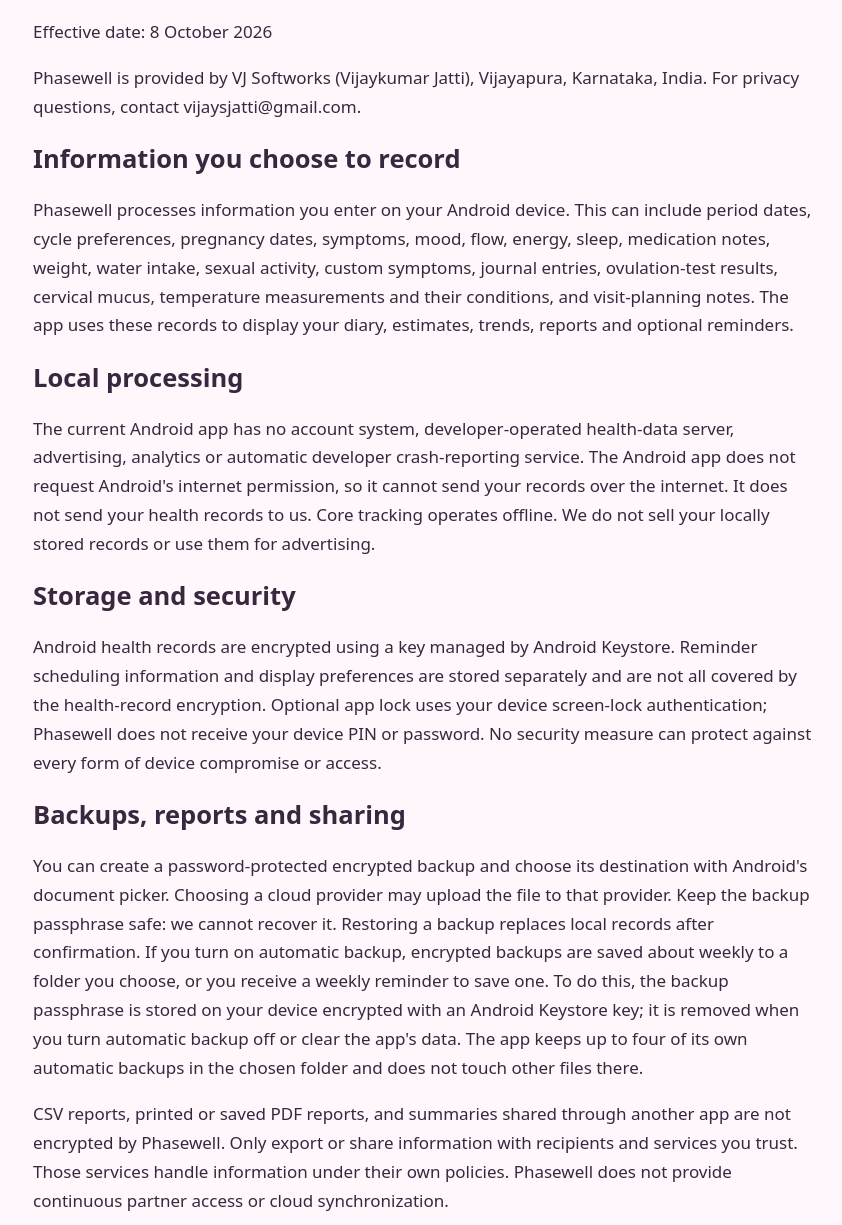
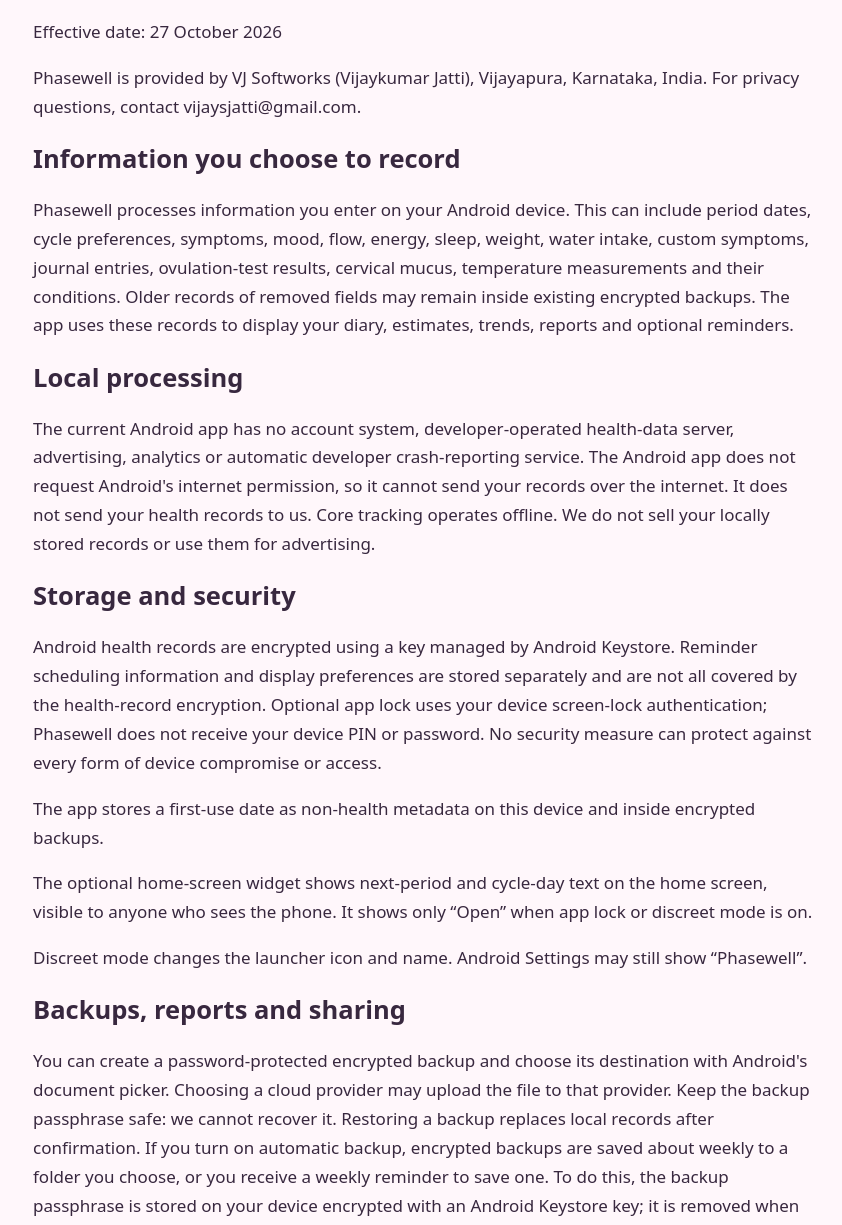
Before and after one commit to vijayjatti123/phasewell, a plain HTML site: page index.html in a window 1280 px wide. Shown: the part 75-1300 px from the top of the page, without its empty margins (217-1059 px from the left). Drawn offline with Linux system fonts and the light colour scheme.

Commit message:
Add files via upload

```diff
--- a/index.html
+++ b/index.html
@@ -1,13 +1,16 @@
 <!doctype html><html lang="en"><head><meta charset="utf-8"><meta name="viewport" content="width=device-width,initial-scale=1"><title>Phasewell Privacy Policy</title><meta name="description" content="Privacy policy for Phasewell, a private period tracker by VJ Softworks."><style>:root{color-scheme:light dark}body{max-width:780px;margin:40px auto;padding:0 20px;font:17px/1.7 system-ui,-apple-system,Segoe UI,Roboto,sans-serif;color:#38283f;background:#fff7fb}h1,h2{line-height:1.25}h1{color:#9e245e}a{color:#aa2466}@media(prefers-color-scheme:dark){body{background:#1d1520;color:#f3e7f0}h1{color:#f39ac6}a{color:#f39ac6}}</style></head><body><h2>Phasewell Privacy Policy</h2>
-<p>Effective date: 8 October 2026</p>
+<p>Effective date: 27 October 2026</p>
 <p>Phasewell is provided by VJ Softworks (Vijaykumar Jatti), Vijayapura, Karnataka, India. For privacy questions, contact vijaysjatti@gmail.com.</p>
-<h2>Information you choose to record</h2><p>Phasewell processes information you enter on your Android device. This can include period dates, cycle preferences, pregnancy dates, symptoms, mood, flow, energy, sleep, medication notes, weight, water intake, sexual activity, custom symptoms, journal entries, ovulation-test results, cervical mucus, temperature measurements and their conditions, and visit-planning notes. The app uses these records to display your diary, estimates, trends, reports and optional reminders.</p>
+<h2>Information you choose to record</h2><p>Phasewell processes information you enter on your Android device. This can include period dates, cycle preferences, symptoms, mood, flow, energy, sleep, weight, water intake, custom symptoms, journal entries, ovulation-test results, cervical mucus, temperature measurements and their conditions. Older records of removed fields may remain inside existing encrypted backups. The app uses these records to display your diary, estimates, trends, reports and optional reminders.</p>
 <h2>Local processing</h2><p>The current Android app has no account system, developer-operated health-data server, advertising, analytics or automatic developer crash-reporting service. The Android app does not request Android's internet permission, so it cannot send your records over the internet. It does not send your health records to us. Core tracking operates offline. We do not sell your locally stored records or use them for advertising.</p>
 <h2>Storage and security</h2><p>Android health records are encrypted using a key managed by Android Keystore. Reminder scheduling information and display preferences are stored separately and are not all covered by the health-record encryption. Optional app lock uses your device screen-lock authentication; Phasewell does not receive your device PIN or password. No security measure can protect against every form of device compromise or access.</p>
+<p>The app stores a first-use date as non-health metadata on this device and inside encrypted backups.</p>
+<p>The optional home-screen widget shows next-period and cycle-day text on the home screen, visible to anyone who sees the phone. It shows only “Open” when app lock or discreet mode is on.</p>
+<p>Discreet mode changes the launcher icon and name. Android Settings may still show “Phasewell”.</p>
 <h2>Backups, reports and sharing</h2><p>You can create a password-protected encrypted backup and choose its destination with Android's document picker. Choosing a cloud provider may upload the file to that provider. Keep the backup passphrase safe: we cannot recover it. Restoring a backup replaces local records after confirmation. If you turn on automatic backup, encrypted backups are saved about weekly to a folder you choose, or you receive a weekly reminder to save one. To do this, the backup passphrase is stored on your device encrypted with an Android Keystore key; it is removed when you turn automatic backup off or clear the app's data. The app keeps up to four of its own automatic backups in the chosen folder and does not touch other files there.</p><p>CSV reports, printed or saved PDF reports, and summaries shared through another app are not encrypted by Phasewell. Only export or share information with recipients and services you trust. Those services handle information under their own policies. Phasewell does not provide continuous partner access or cloud synchronization.</p>
 <h2>Permissions and external services</h2><p>Notification permission is used for optional local reminders. Reboot events help restore reminder schedules. File operations use destinations you choose; Phasewell does not request access to all files. The app does not request contacts, location, microphone or camera access. It does not connect to Health Connect or automatically read wearable data.</p><p>Opening an external information link launches your browser. The destination website may receive information such as your IP address under its own policy. Your entered health records are not attached to these links by Phasewell. Android, Google Play, document providers and other apps may process information independently under their own policies.</p>
 <h2>Retention and deletion</h2><p>Records remain locally until you delete them, clear app storage or uninstall the app. Use Settings &gt; Delete all my data to remove the app's local records. Phasewell cannot delete copies you exported, sent to another person, or stored with a file or cloud provider; delete those separately. No remote recovery service is provided. Local deletion is not a guarantee of forensic erasure from a device or historic device snapshots.</p>
-<h2>Contacting support</h2><p>If you email us, the information you choose to send is handled by our email provider and used to respond to your request. Avoid sending health records unless necessary. Support correspondence is retained while needed to resolve the request or meet applicable obligations; you may ask about deletion by contacting vijaysjatti@gmail.com. This support process is separate from the offline app.</p>
-<h2>Audience and health information</h2><p>Phasewell is a personal health diary and is not designed as a service for children. No age information is sent to the developer by the app. Phasewell provides personal tracking and educational information. Its estimates do not establish safe dates for unprotected sex or diagnose a health condition.</p>
+<h2>Contacting support</h2><p>“Send feedback” opens your email app; only what you choose to send is shared.</p><p>If you email us, the information you choose to send is handled by our email provider and used to respond to your request. Avoid sending health records unless necessary. Support correspondence is retained while needed to resolve the request or meet applicable obligations; you may ask about deletion by contacting vijaysjatti@gmail.com. This support process is separate from the offline app.</p>
+<h2>Audience and health information</h2><p>Phasewell is a personal health diary and is not designed as a service for children. No age information is sent to the developer by the app. Phasewell provides personal tracking and educational information. Its estimates do not diagnose a health condition. Not a method of contraception.</p>
 <h2>Changes and contact</h2><p>We may update this policy as the app changes and will update its effective date. Material changes to data practices will be communicated through an appropriate notice. Contact vijaysjatti@gmail.com with privacy questions or requests.</p>
 <hr><p><small>Phasewell · VJ Softworks</small></p></body></html>
```
